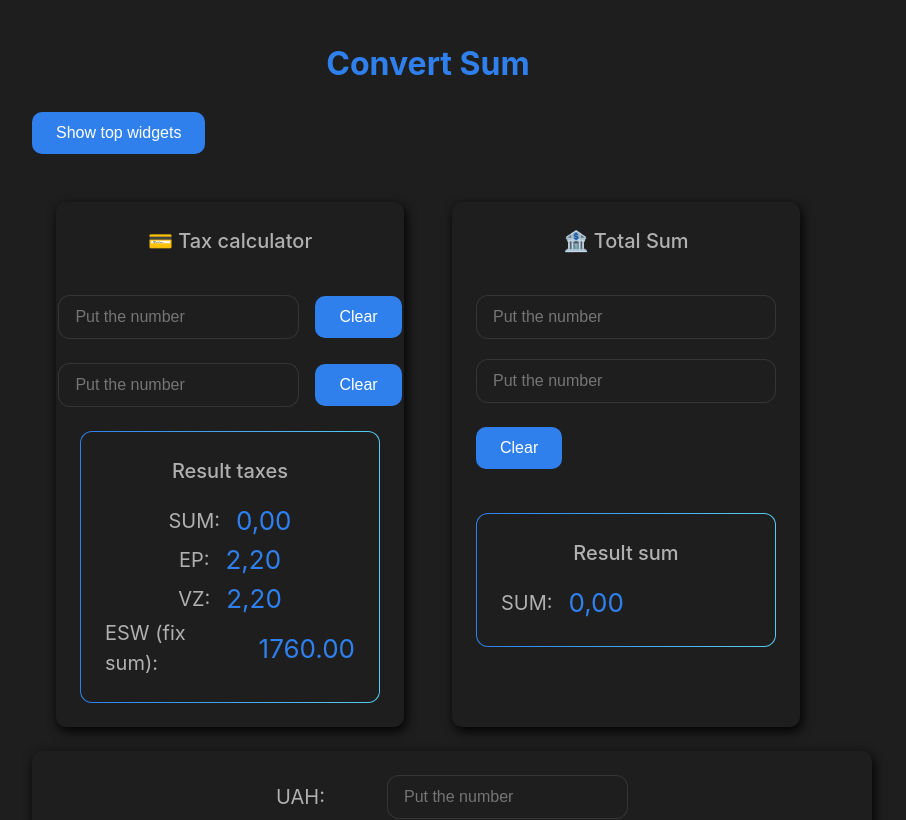
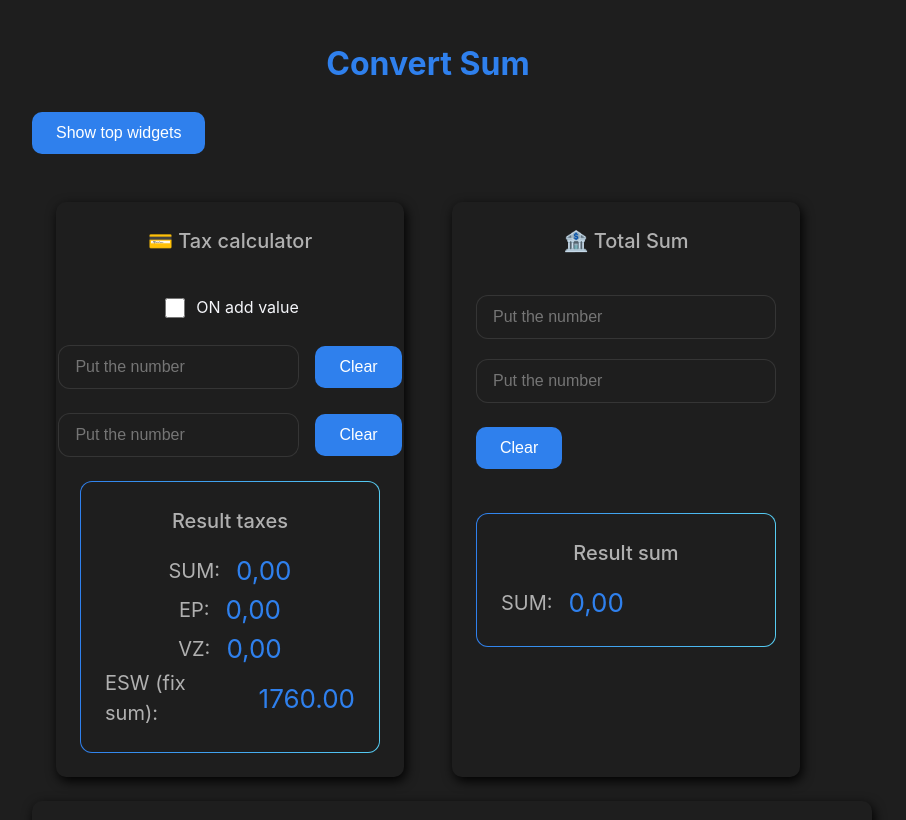
Before and after one commit to bveretelnik/convert-sum, a React (Vite) app: page / in a window 1280 px wide. Shown: the top 820 px of the page, without its empty margins (212-1118 px from the left). Built offline with nearby package versions, Linux system fonts and the light colour scheme.

Commit message:
FT - add checkbox toggle

```diff
--- /dev/null
+++ b/src/components/CheckboxToggle/CheckboxToggle.jsx
@@ -0,0 +1,16 @@
+import styles from './CheckboxToggle.module.scss';
+
+const CheckboxToggle = ({ checked, setChecked }) => {
+  return (
+    <label className={styles.checkboxToggle}>
+      <input
+        type="checkbox"
+        checked={checked}
+        onChange={e => setChecked(e.target.checked)}
+      />
+      <span>{`${checked ? 'OFF' : 'ON'} add value`}</span>
+    </label>
+  );
+};
+
+export default CheckboxToggle;
--- /dev/null
+++ b/src/components/CheckboxToggle/CheckboxToggle.module.scss
@@ -0,0 +1,10 @@
+.checkboxToggle {
+  display: flex;
+  gap: 8px;
+  cursor: pointer;
+
+  &>input {
+    width: 20px;
+    height: 20px;
+  }
+}
--- a/src/components/NumberConverter/NumberConverter.jsx
+++ b/src/components/NumberConverter/NumberConverter.jsx
@@ -7,19 +7,26 @@ import ControlledInputBlock from './ControlledInputBlock/ControlledInputBlock.js
 import SubTitle from './SubTitle/SubTitle.jsx';
 import { getValidValues } from '../../heplers/getValidValues.js';
 import Card from '../Card/Card.jsx';
+import CheckboxToggle from '../CheckboxToggle/CheckboxToggle.jsx';
 
 const NumberConverter = () => {
   const inputRef = useRef(null);
   const inputCurRef = useRef(null);
   const [input, setInput] = useState('');
   const [inputCur, setInputCur] = useState('');
+  const [checked, setChecked] = useState(false);
 
-  const { number, epTax, militaryTax } = getValidValues(input, inputCur);
+  const { number, epTax, militaryTax } = getValidValues(
+    input,
+    inputCur,
+    checked,
+  );
 
   return (
     <div className={styles.container}>
       <Card>
         <SubTitle value={'💳 Tax calculator'} />
+        <CheckboxToggle checked={checked} setChecked={setChecked} />
         <div className={styles.convectorInputWrapper}>
           <ControlledInputBlock
             value={input}
--- a/src/heplers/getValidValues.js
+++ b/src/heplers/getValidValues.js
@@ -6,13 +6,14 @@ const FEE = 2.2;
 const parseNumber = value =>
   parseFloat(value.replace(',', '.').replaceAll(' ', ''));
 
-export const getValidValues = (value, valueVur) => {
+export const getValidValues = (value, valueVur, checked) => {
   const number = parseNumber(value) * (parseNumber(valueVur) || 1) || 0;
 
   const exchangeRate = parseNumber(value) / (parseNumber(valueVur) || 1) || 0;
+  const feeNumber = checked ? FEE : 0;
 
-  const epTax = replaceChar(number * EP + FEE);
-  const militaryTax = replaceChar(number * VZ + FEE);
+  const epTax = replaceChar(number * EP + feeNumber);
+  const militaryTax = replaceChar(number * VZ + feeNumber);
 
   return { number, epTax, militaryTax, exchangeRate };
 };
```
